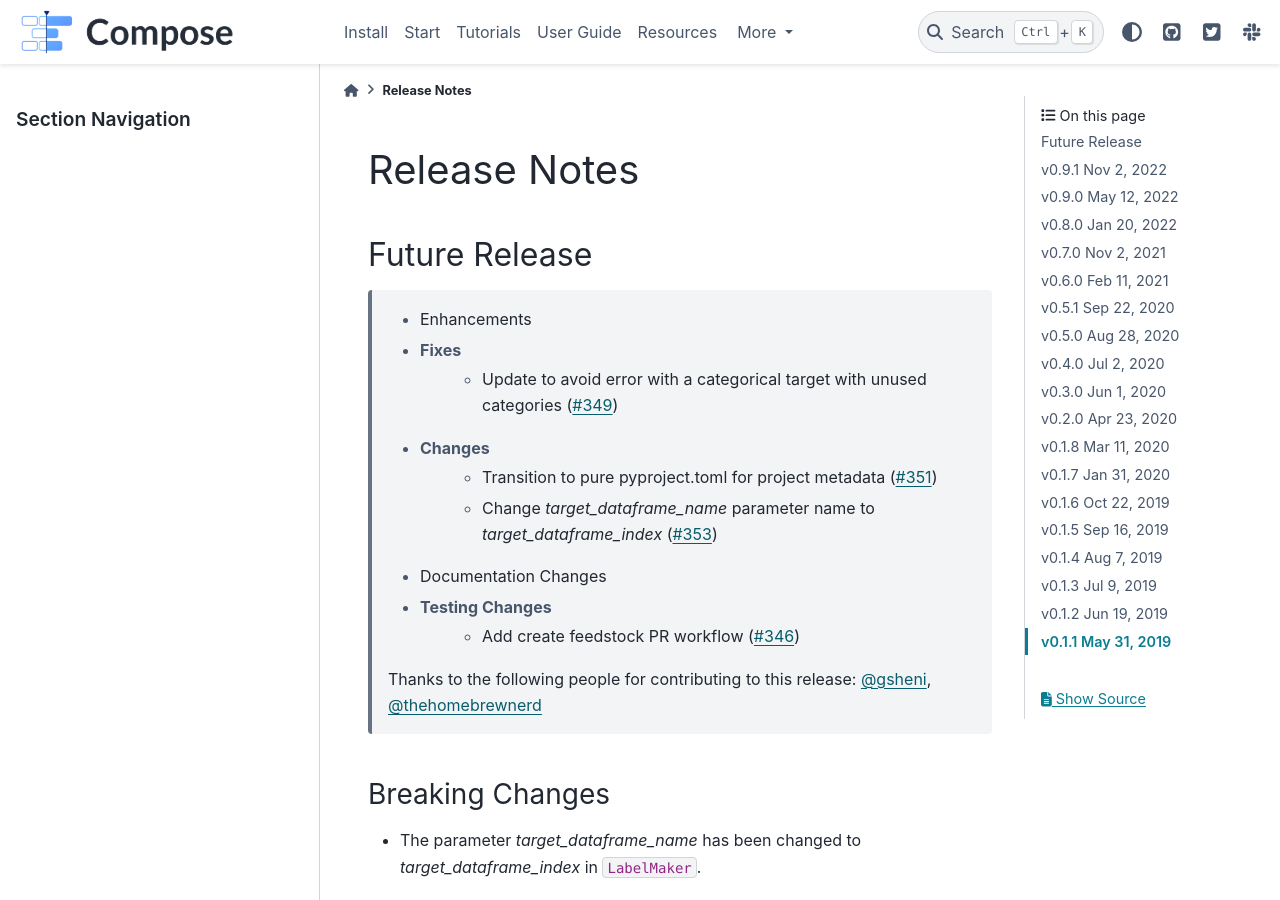
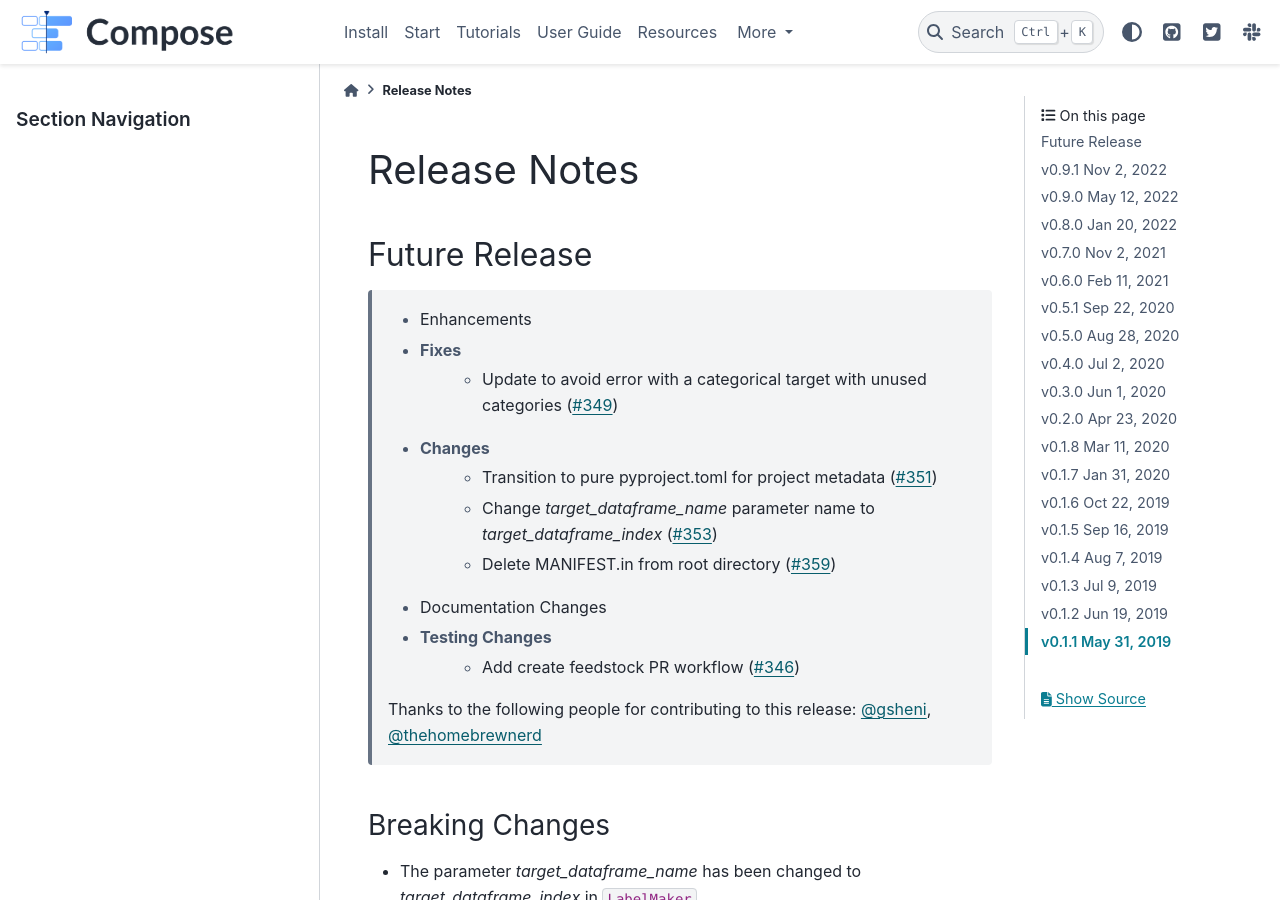
Before and after one commit to alteryx/compose, a Sphinx documentation site: the page built from docs/source/release_notes.rst, in a window 1280 px wide and 900 px high. Built offline with Sphinx 7.4.7 and the PyData theme 0.15.4, drawn with Linux system fonts in a browser that asks for light colours; comment, search, counter and statistics services are not loaded.

Commit message:
Update release_notes.rst

```diff
--- a/docs/source/release_notes.rst
+++ b/docs/source/release_notes.rst
@@ -9,6 +9,7 @@ Future Release
     * Changes
         * Transition to pure pyproject.toml for project metadata (:pr:`351`)
         * Change `target_dataframe_name` parameter name to `target_dataframe_index` (:pr:`353`)
+        * Delete MANIFEST.in from root directory (:pr:`359`)
     * Documentation Changes
     * Testing Changes
         * Add create feedstock PR workflow (:pr:`346`)
```
